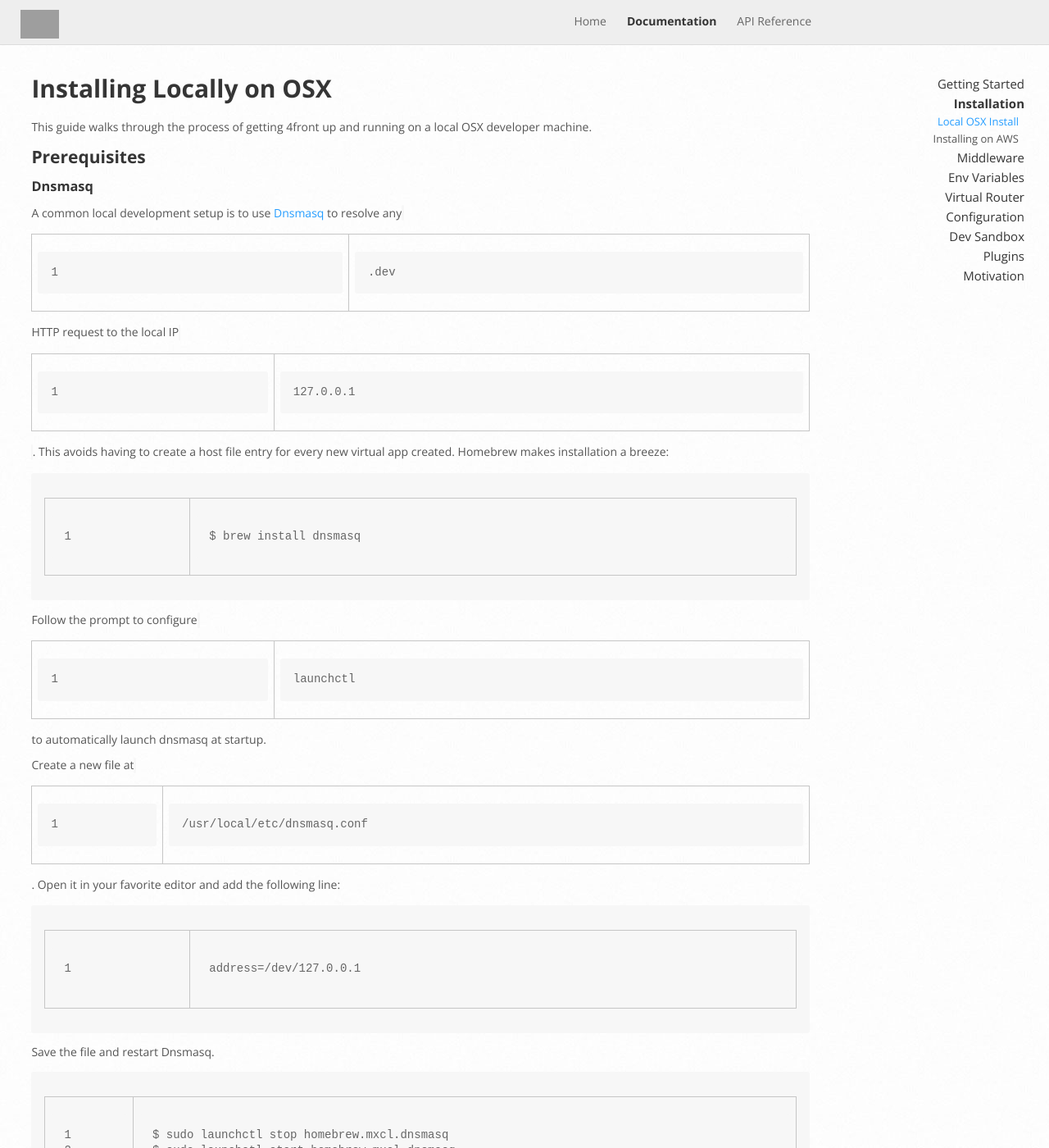
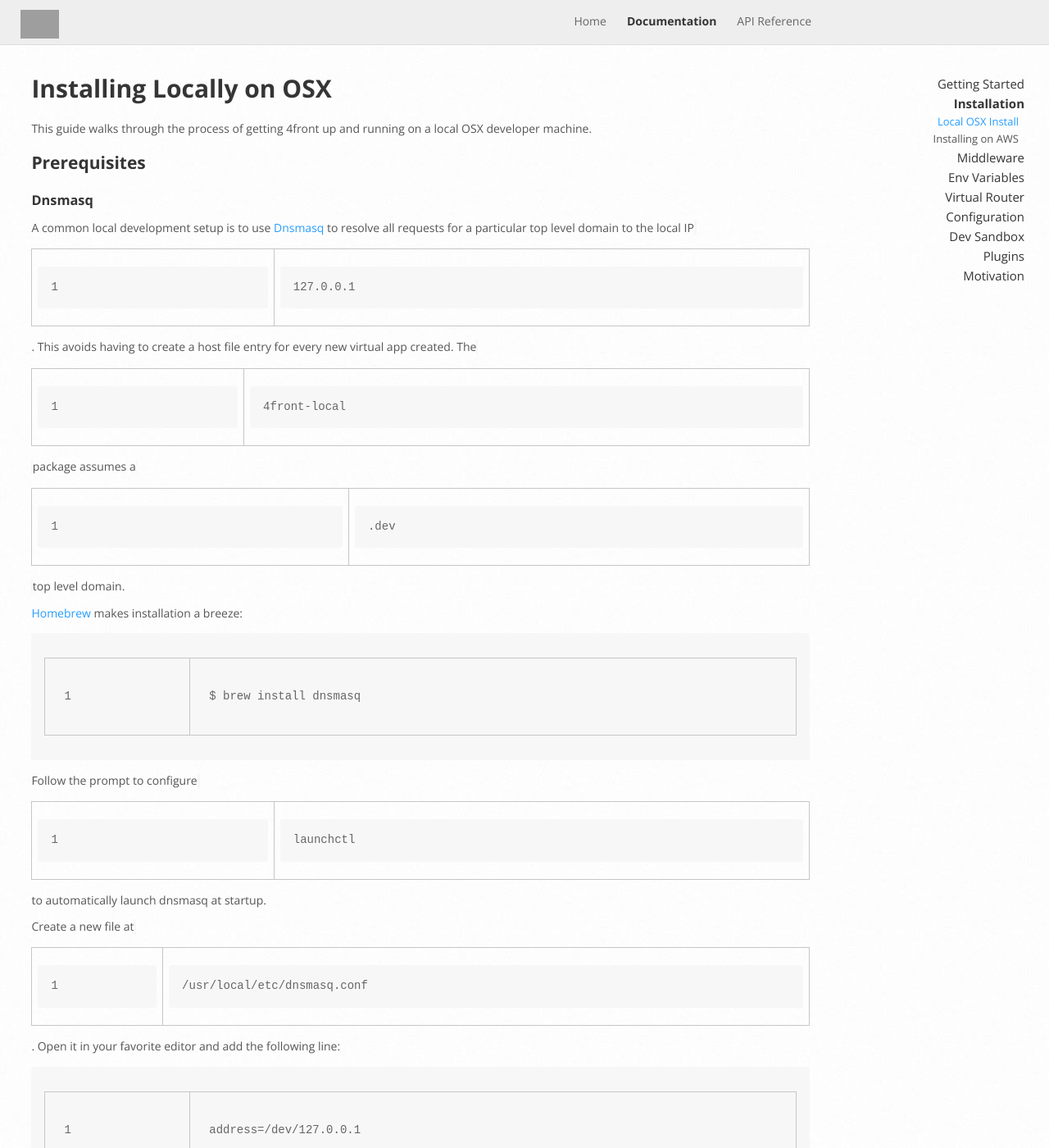
Before and after one commit to 4front/website, a Jekyll site: the page built from docs/install/local-install.md, in a window 1280 px wide and 1400 px high. Shown: the whole window at 82% size. Built offline with Jekyll 4.4.1, drawn with Linux system fonts in a browser that asks for light colours; nearby versions of some CDN libraries; some of the changed text lies outside the part shown; grey boxes are pictures that could not be loaded.

Commit message:
Local install instructions tweaks

````diff
--- a/css/style.css
+++ b/css/style.css
@@ -25,7 +25,7 @@
 }
 
 h1, h2, h3 {
-  margin: 5px 0;
+  margin: 15px 0 10px 0;
   color: #353535;
   -webkit-font-smoothing: antialiased;
 }
@@ -41,7 +41,7 @@
 
 p {
   margin: 10px 0;
-  line-height: 1.35em;
+  line-height: 1.5em;
 }
 
 strong, th {
@@ -246,7 +246,21 @@
 
 p code, td code {
   color: #333;
+  background-color: rgba(0,0,0,0.04);
+  padding: 0.2em;
+  /*padding-top: 0.2em;
+  padding-bottom: 0.2em;*/
+  border-radius: 3px;
 }
+
+/*padding: 0;
+  padding-top: 0.2em;
+  padding-bottom: 0.2em;
+  margin: 0;
+  font-size: 85%;
+  background-color: rgba(0,0,0,0.04);
+  border-radius: 3px;
+}*/
 
 pre {
   color: #666;
@@ -423,11 +437,11 @@
 /* doc boxes */
 
 .doc-box {
-  font-size: 12px;
+  font-size: 13px;
   line-height: 14px;
-  padding: 10px;
+  padding: 10px 3% 10px 3%;
   border-radius: 3px;
-  margin: 20px 3% 20px 3%;
+  margin: 20px 0 20px 0;
 }
 
 .doc-box pre {
@@ -439,6 +453,10 @@
 
 .doc-box p {
   margin: 0 0 8px 0;
+}
+
+.doc-box h4 {
+  margin-top: 0;
 }
 
 .doc-box p:last-child {
--- a/docs/install/local-install.md
+++ b/docs/install/local-install.md
@@ -11,7 +11,9 @@
 ## Prerequisites
 
 ### Dnsmasq
-A common local development setup is to use [Dnsmasq](http://www.thekelleys.org.uk/dnsmasq/doc.html) to resolve any `.dev` HTTP request to the local IP `127.0.0.1`. This avoids having to create a host file entry for every new virtual app created. Homebrew makes installation a breeze:
+A common local development setup is to use [Dnsmasq](http://www.thekelleys.org.uk/dnsmasq/doc.html) to resolve all requests for a particular top level domain to the local IP `127.0.0.1`. This avoids having to create a host file entry for every new virtual app created. The `4front-local` package assumes a `.dev` top level domain.
+
+[Homebrew](http://brew.sh/) makes installation a breeze:
 
 ~~~sh
 $ brew install dnsmasq
@@ -40,12 +42,12 @@
 
 You should get back a response something like:
 
-~~~sh
+~~~
 ;; ANSWER SECTION:
 testing.testing.one.two.three.dev. 0 IN	A	127.0.0.1
 ~~~
 
-Assuming that worked, now we need to configure OSX to send `.dev` DNS queries to Dnsmasq. We can take advantage of OSX support for the unix [resolver command](http://unixhelp.ed.ac.uk/CGI/man-cgi?resolver+5) which allows configuring DNS resolvers for a specific top level domain like `.dev`.
+Assuming that worked, next we need to configure OSX to send `.dev` DNS queries to Dnsmasq. We can take advantage of OSX support for the unix [resolver command](http://unixhelp.ed.ac.uk/CGI/man-cgi?resolver+5) which allows configuring DNS resolvers for a specific top level domain like `.dev`.
 
 If the directory `/etc/resolver` doesn't exist, go ahead and create it:
 
@@ -64,12 +66,12 @@
 Finally test that DNS requests for `.dev` domains resolve correctly:
 
 ~~~sh
-$ ping -c 1 test.dev
+$ ping -c 1 test.local
 ~~~
 
 You should see a response similar to this:
 
-~~~sh
+~~~
 PING test.dev (127.0.0.1): 56 data bytes
 64 bytes from 127.0.0.1: icmp_seq=0 ttl=64 time=0.028 ms
 ~~~
@@ -117,21 +119,22 @@
 
 Now register nginx to automatically launch at startup:
 
-```sh
+~~~ sh
 $ sudo launchctl load -w /Library/LaunchAgents/homebrew.mxcl.nginx.plist
 $ sudo launchctl start nginx
-```
+~~~
 
 ### DynamoDB Local
-The production version of 4front is designed to run on AWS using DynamoDB as a metadata store. Fortunately for local development there exists [DynamoDb Local](http://docs.aws.amazon.com/amazondynamodb/latest/developerguide/Tools.DynamoDBLocal.html). If you're on OSX, I recommend installing it with Homebrew using the command:
+The production version of 4front is designed to run on AWS using DynamoDB as a metadata store. Fortunately for local development there exists [DynamoDb Local](http://docs.aws.amazon.com/amazondynamodb/latest/developerguide/Tools.DynamoDBLocal.html). Once again, Homebrew to the rescue:
 
 ~~~sh
 $ brew install dynamodb-local
 ~~~
 
-Follow the instructions to automatically launch it upon startup with `launchctl`.
+This time do follow the instructions to automatically launch it upon startup with `launchctl`.
 
 ## Installation
+Now we can install `4front-local` itself:
 
 ~~~sh
 $ npm install 4front-local -g
````
Also changed, not shown: other parts of docs/install/local-install.md (+3 -3 lines).
